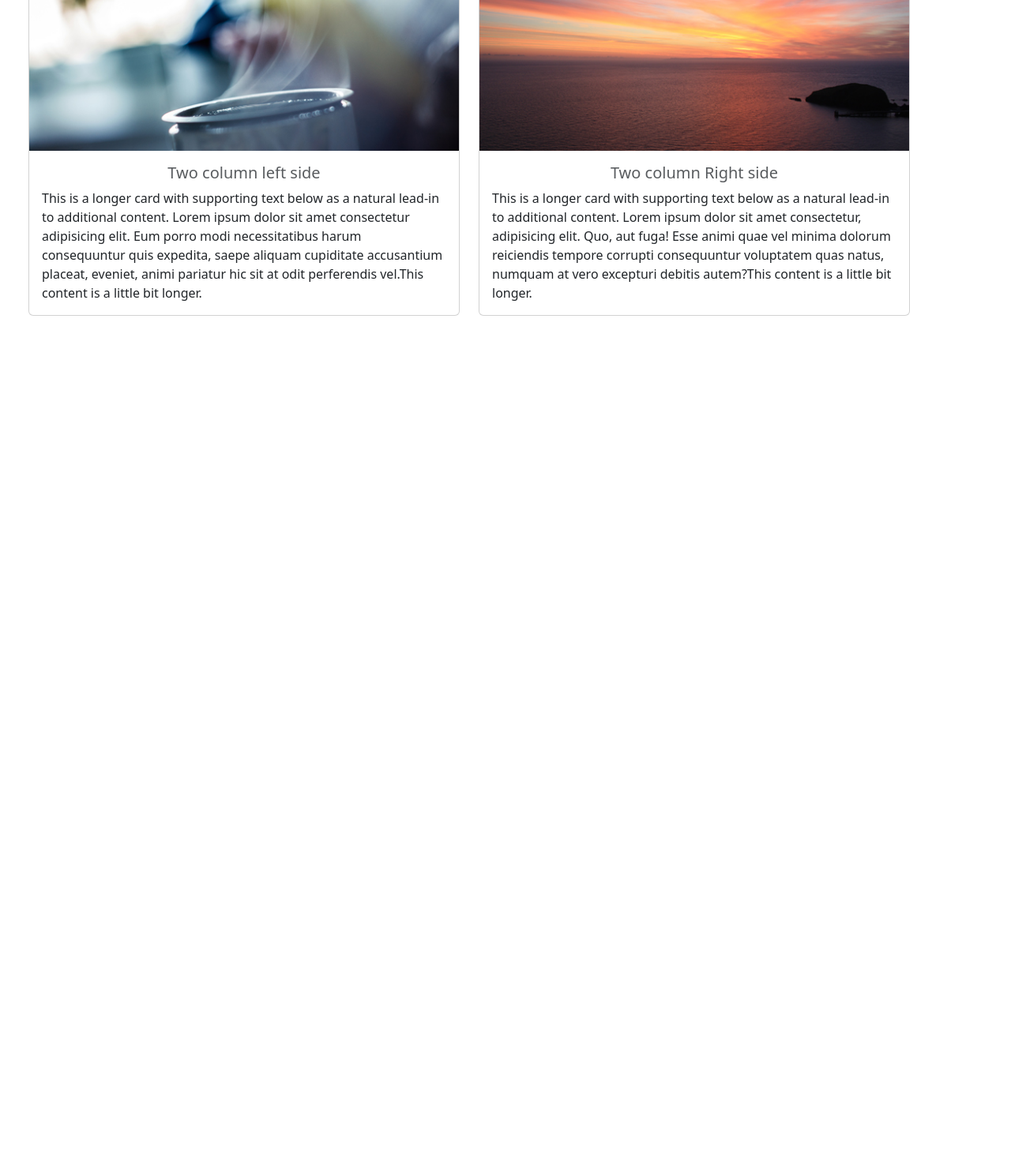
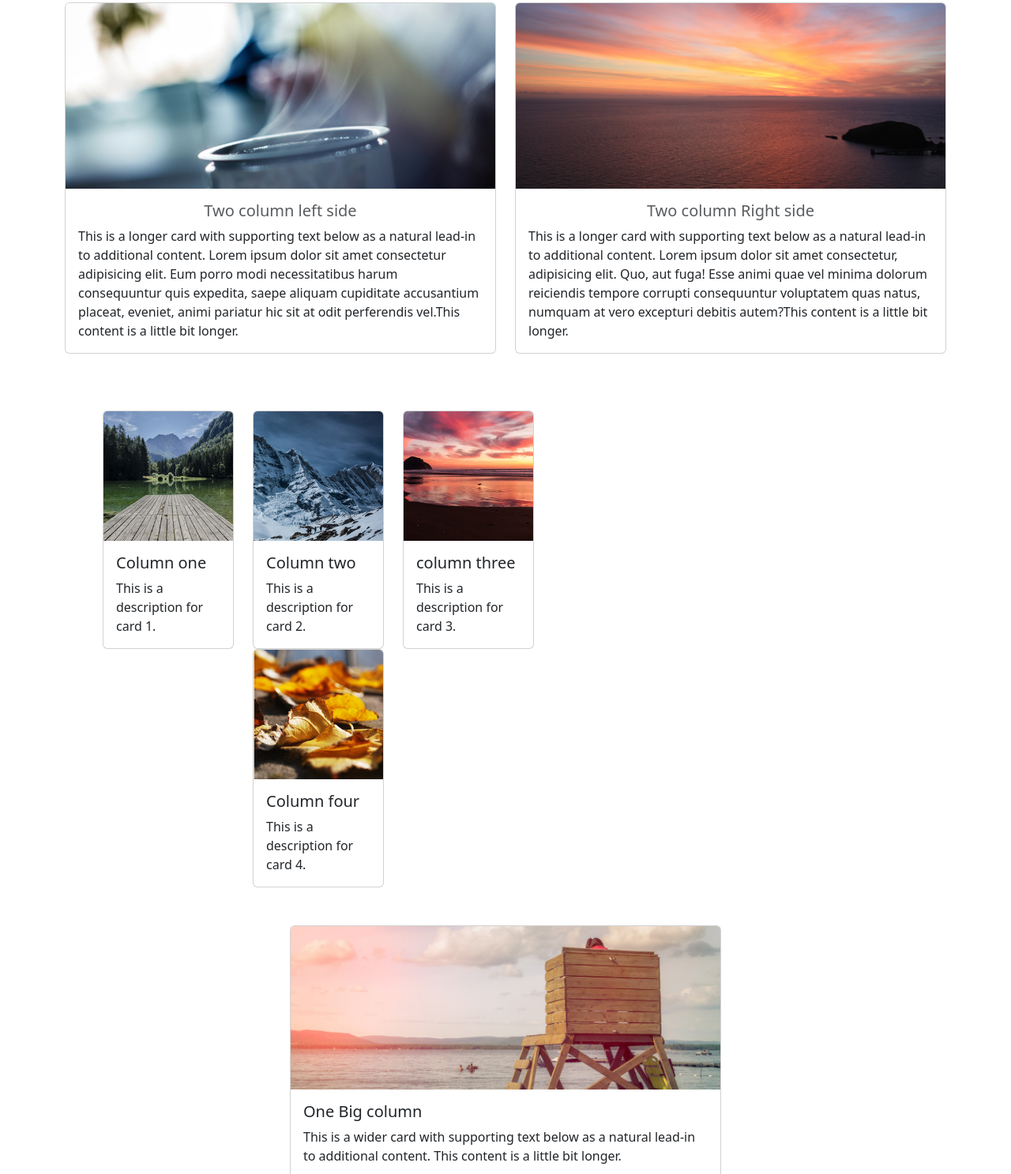
Before and after one commit to Keziyasoosan/Responsive-Website-design, a plain HTML site: page index.html in a window 1280 px wide. Shown: the part 1313-2800 px from the top of the page at 79% size. Before the commit the page ends 1761 px from the top, so only its background shows below. Drawn offline with Linux system fonts and the light colour scheme; files whose address does not match are found by name.

Commit message:
some changes

```diff
--- a/index.html
+++ b/index.html
@@ -1,5 +1,6 @@
 <!DOCTYPE html>
 <html lang="en">
+
 <head>
   <meta charset="UTF-8">
   <meta name="viewport" content="width=device-width, initial-scale=1.0">
@@ -9,8 +10,9 @@
 
 
 </head>
+
 <body>
-    <nav class="navbar navbar-expand-lg navbar-dark bg-dark "id="navbar">
+  <nav class="navbar navbar-expand-lg navbar-dark bg-dark " id="navbar">
     <div class="container">
 
       <button class="navbar-toggler" type="button" data-bs-toggle="collapse" data-bs-target="#mynavbar">
@@ -48,8 +50,8 @@
   <!---home-->
   <!---About-->
   <section class="About" id="About">
- <div class="container m-4">
-  <div class="row g-3">
+    <div class="container mt-5">
+      <div class="row g-3 justify-content-center ">
         <div class="col-12 col-md-6 col-lg-4">
           <div class="card bg-light">
             <img src="./img/1-1.jpg" alt="" class="card-img">
@@ -87,7 +89,7 @@
                 tempora repellendus voluptatem optio esse expedita alias ipsum. Ab illum nesciunt, et odit excepturi
                 itaque incidunt sapiente consequuntur aut laborum!</p>
               <div class="text-center">
-    <button  class="btn btn-danger text " >
+                <button class="btn btn-danger text ">
                   Button Red
                 </button>
 
@@ -101,28 +103,33 @@
   </section>
   <!---About-->
 
- <div class="container m-4">
+  <div class="container mt-5">
     <div class="row row-cols-1 row-cols-md-2 g-4">
       <div class="col">
         <div class="card">
           <img src="./img/2-1.jpg" class="card-img-top" alt="...">
           <div class="card-body">
             <h5 class="card-title text-muted text-center">Two column left side</h5>
-    <p class="card-text">This is a longer card with supporting text below as a natural lead-in to additional content.
-        Lorem ipsum dolor sit amet consectetur adipisicing elit. Eum porro modi necessitatibus harum consequuntur quis expedita, saepe aliquam cupiditate accusantium placeat,
+            <p class="card-text">This is a longer card with supporting text below as a natural lead-in to additional
+              content.
+              Lorem ipsum dolor sit amet consectetur adipisicing elit. Eum porro modi necessitatibus harum consequuntur
+              quis expedita, saepe aliquam cupiditate accusantium placeat,
               eveniet, animi pariatur hic sit at odit perferendis vel.This content is a little bit longer.</p>
           </div>
         </div>
       </div>
-
+           <!------3 columns--------->
       <div class="col">
         <div class="card">
           <img src="./img/2-2.jpg" class="card-img-top" alt="...">
           <div class="card-body">
             <h5 class="card-title text-muted text-center">Two column Right side</h5>
-                <p class="card-text">This is a longer card with supporting text below as a natural lead-in to additional content.
-                  Lorem ipsum dolor sit amet consectetur, adipisicing elit. Quo, aut fuga! Esse animi quae vel minima dolorum reiciendis tempore corrupti
-                  consequuntur voluptatem quas natus, numquam at vero excepturi debitis autem?This content is a little bit longer.</p>
+            <p class="card-text">This is a longer card with supporting text below as a natural lead-in to additional
+              content.
+              Lorem ipsum dolor sit amet consectetur, adipisicing elit. Quo, aut fuga! Esse animi quae vel minima
+              dolorum reiciendis tempore corrupti
+              consequuntur voluptatem quas natus, numquam at vero excepturi debitis autem?This content is a little bit
+              longer.</p>
           </div>
 
         </div>
@@ -130,13 +137,78 @@
       <!----Services------------------------------------>
       <section class="Services" id="Services">
         <div class="service">
-  <div class="con">
-   <!-- <img src="./img/bg-2.jpg" class="img-fluid" alt="..." width="100%"> -->
+          <div class="container">
+
           </div>
         </div>
       </section>
       <!----Services------------------------------->
 
+      <div class="container m-5">
+        <div class="row justify-content-center">
+          <!-- Card 1 -->
+          <div class="col-10 col-md-3 col-lg-4">
+            <div class="card">
+              <img src="img/4-1.jpg" class="card-img-top" alt="">
+              <div class="card-body">
+                <h5 class="card-title">Column one</h5>
+                <p class="card-text">This is a description for card 1.</p>
+              </div>
+            </div>
+          </div>
+
+          <!-- Card 2 -->
+          <div class="col-10 col-md-3 col-lg-4">
+            <div class="card">
+              <img src="img/4-2.jpg" class="card-img-top" alt="">
+              <div class="card-body">
+                <h5 class="card-title">Column two</h5>
+                <p class="card-text">This is a description for card 2.</p>
+              </div>
+            </div>
+          </div>
+
+          <!-- Card 3 -->
+          <div class="col-10 col-md-3 col-lg-4">
+            <div class="card">
+              <img src="img/4-3.jpg" class="card-img-top" alt="">
+              <div class="card-body">
+                <h5 class="card-title">column three</h5>
+                <p class="card-text">This is a description for card 3.</p>
+              </div>
+            </div>
+          </div>
+
+          <!-- Card 4 -->
+          <div class="col-10 col-md-3 col-lg-4">
+            <div class="card">
+              <img src="img/4-4.jpg" class="card-img-top" alt="">
+              <div class="card-body">
+                <h5 class="card-title">Column four</h5>
+                <p class="card-text">This is a description for card 4.</p>
+              </div>
+            </div>
+          </div>
+        </div>
+      </div>
+
+      <!--------one big column-------->
+      <div class="container">
+        <div class="col-12 ">
+          <div class="card md-3">
+
+            <img src="./img/4-5.jpg" class="card-img-top" alt="...">
+            <div class="card-body">
+              <h5 class="card-title">One Big column</h5>
+              <p class="card-text">This is a wider card with supporting text below as a natural lead-in to additional
+                content. This content is a little bit longer.</p>
+
+            </div>
+          </div>
+        </div>
+
+        <!-----End------>
         <script src=".bootstrap/bootstrap.bundle.min.js"></script>
 </body>
+
 </html>
--- a/style.css
+++ b/style.css
@@ -26,14 +26,3 @@ margin-left: 20px;
 
 
 }
-.service{
-    width: 100%;
-
-    background-image: background-image: linear-gradient(rgba(0, 0, 0, 0.5), rgba(0, 0, 0, 0.5)), url(./img/bg-2.jpg);
-    height: 50%;
-    background-position: center;
-    background-repeat: no-repeat;
-    background-size: cover;
-    position: relative;
-
-}
```
Lines whose indentation alone changed are shown as unchanged.
